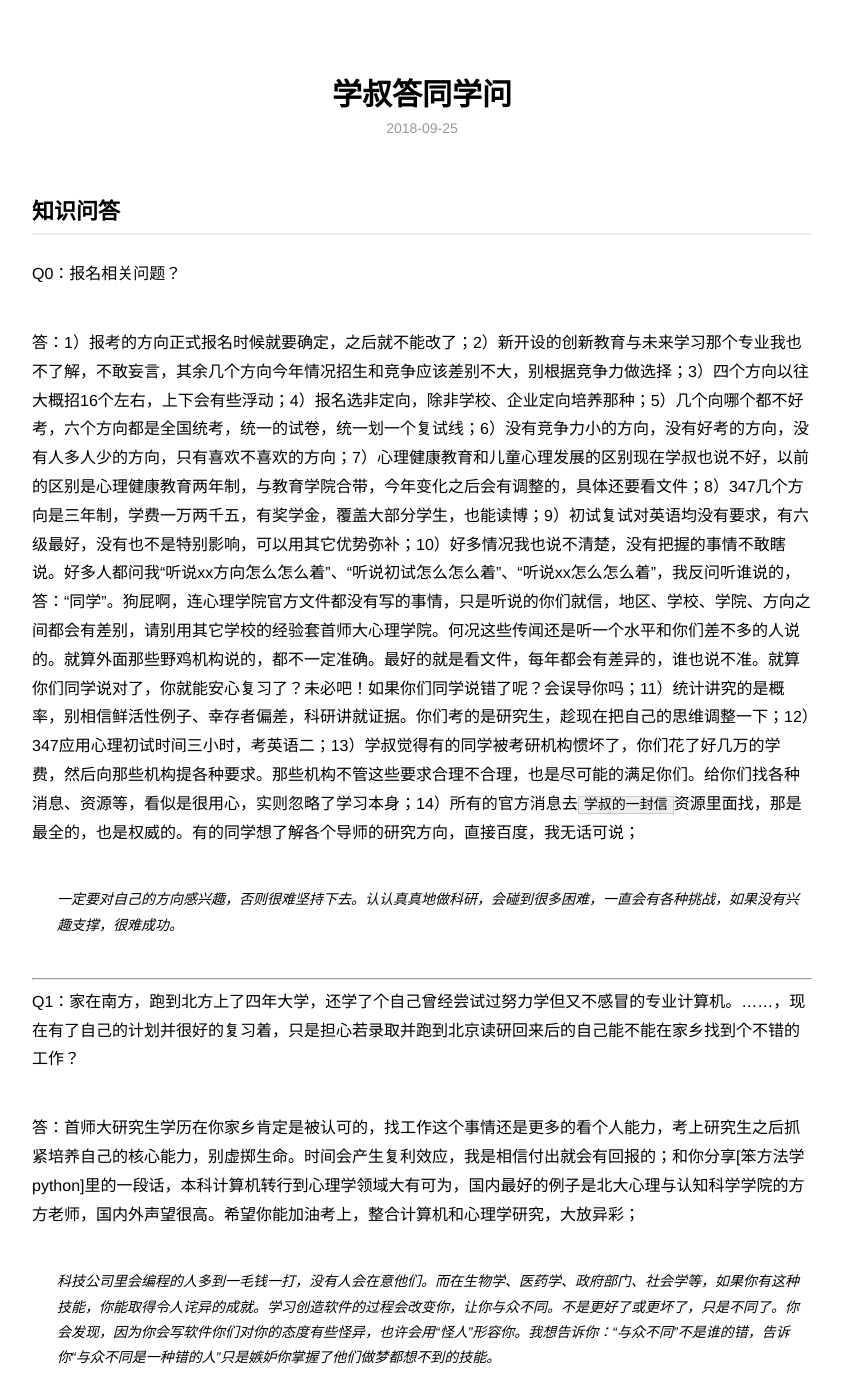
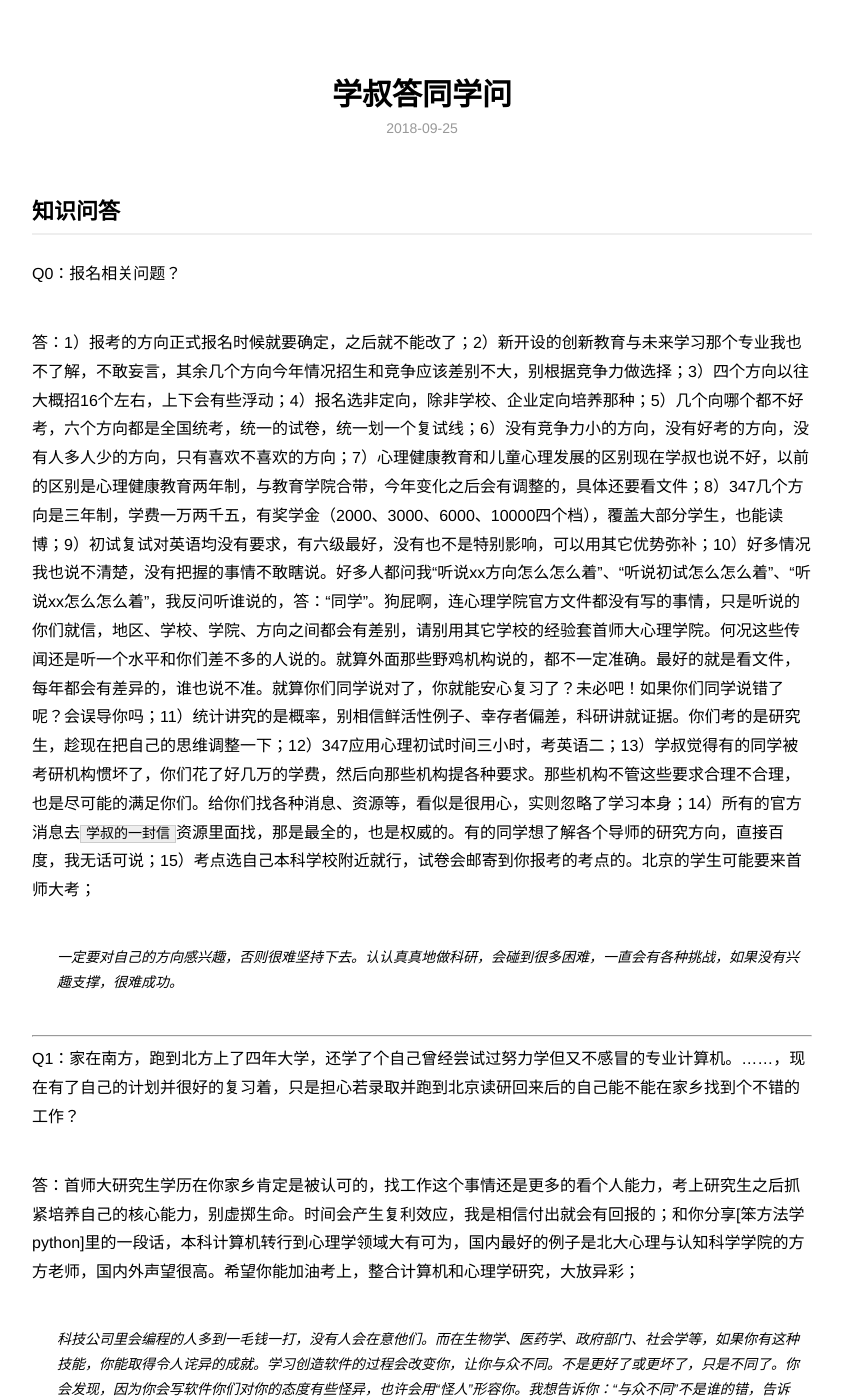
Before and after one commit to zapp926/cnu.github.io, a Jekyll site: the page built from _posts/2018-09-25-knowledge.md, in a window 1280 px wide and 1400 px high. Shown: the whole window, without its empty margins (218-1061 px from the left). Built offline with Jekyll 4.4.1, drawn with Linux system fonts in a browser that asks for light colours; part of the change alters nothing that is shown; some of the changed text lies outside the part shown.

Commit message:
change blog

```diff
--- a/_posts/2018-09-25-knowledge.md
+++ b/_posts/2018-09-25-knowledge.md
@@ -9,7 +9,7 @@ description: 时维九月，序属三秋，祝福你考研人！
 
 Q0：报名相关问题？
 
-答：1）报考的方向正式报名时候就要确定，之后就不能改了；2）新开设的创新教育与未来学习那个专业我也不了解，不敢妄言，其余几个方向今年情况招生和竞争应该差别不大，别根据竞争力做选择；3）四个方向以往大概招16个左右，上下会有些浮动；4）报名选非定向，除非学校、企业定向培养那种；5）几个向哪个都不好考，六个方向都是全国统考，统一的试卷，统一划一个复试线；6）没有竞争力小的方向，没有好考的方向，没有人多人少的方向，只有喜欢不喜欢的方向；7）心理健康教育和儿童心理发展的区别现在学叔也说不好，以前的区别是心理健康教育两年制，与教育学院合带，今年变化之后会有调整的，具体还要看文件；8）347几个方向是三年制，学费一万两千五，有奖学金，覆盖大部分学生，也能读博；9）初试复试对英语均没有要求，有六级最好，没有也不是特别影响，可以用其它优势弥补；10）好多情况我也说不清楚，没有把握的事情不敢瞎说。好多人都问我“听说xx方向怎么怎么着”、“听说初试怎么怎么着”、“听说xx怎么怎么着”，我反问听谁说的，答：“同学”。狗屁啊，连心理学院官方文件都没有写的事情，只是听说的你们就信，地区、学校、学院、方向之间都会有差别，请别用其它学校的经验套首师大心理学院。何况这些传闻还是听一个水平和你们差不多的人说的。就算外面那些野鸡机构说的，都不一定准确。最好的就是看文件，每年都会有差异的，谁也说不准。就算你们同学说对了，你就能安心复习了？未必吧！如果你们同学说错了呢？会误导你吗；11）统计讲究的是概率，别相信鲜活性例子、幸存者偏差，科研讲就证据。你们考的是研究生，趁现在把自己的思维调整一下；12）347应用心理初试时间三小时，考英语二；13）学叔觉得有的同学被考研机构惯坏了，你们花了好几万的学费，然后向那些机构提各种要求。那些机构不管这些要求合理不合理，也是尽可能的满足你们。给你们找各种消息、资源等，看似是很用心，实则忽略了学习本身；14）所有的官方消息去`学叔的一封信`资源里面找，那是最全的，也是权威的。有的同学想了解各个导师的研究方向，直接百度，我无话可说；
+答：1）报考的方向正式报名时候就要确定，之后就不能改了；2）新开设的创新教育与未来学习那个专业我也不了解，不敢妄言，其余几个方向今年情况招生和竞争应该差别不大，别根据竞争力做选择；3）四个方向以往大概招16个左右，上下会有些浮动；4）报名选非定向，除非学校、企业定向培养那种；5）几个向哪个都不好考，六个方向都是全国统考，统一的试卷，统一划一个复试线；6）没有竞争力小的方向，没有好考的方向，没有人多人少的方向，只有喜欢不喜欢的方向；7）心理健康教育和儿童心理发展的区别现在学叔也说不好，以前的区别是心理健康教育两年制，与教育学院合带，今年变化之后会有调整的，具体还要看文件；8）347几个方向是三年制，学费一万两千五，有奖学金（2000、3000、6000、10000四个档），覆盖大部分学生，也能读博；9）初试复试对英语均没有要求，有六级最好，没有也不是特别影响，可以用其它优势弥补；10）好多情况我也说不清楚，没有把握的事情不敢瞎说。好多人都问我“听说xx方向怎么怎么着”、“听说初试怎么怎么着”、“听说xx怎么怎么着”，我反问听谁说的，答：“同学”。狗屁啊，连心理学院官方文件都没有写的事情，只是听说的你们就信，地区、学校、学院、方向之间都会有差别，请别用其它学校的经验套首师大心理学院。何况这些传闻还是听一个水平和你们差不多的人说的。就算外面那些野鸡机构说的，都不一定准确。最好的就是看文件，每年都会有差异的，谁也说不准。就算你们同学说对了，你就能安心复习了？未必吧！如果你们同学说错了呢？会误导你吗；11）统计讲究的是概率，别相信鲜活性例子、幸存者偏差，科研讲就证据。你们考的是研究生，趁现在把自己的思维调整一下；12）347应用心理初试时间三小时，考英语二；13）学叔觉得有的同学被考研机构惯坏了，你们花了好几万的学费，然后向那些机构提各种要求。那些机构不管这些要求合理不合理，也是尽可能的满足你们。给你们找各种消息、资源等，看似是很用心，实则忽略了学习本身；14）所有的官方消息去`学叔的一封信`资源里面找，那是最全的，也是权威的。有的同学想了解各个导师的研究方向，直接百度，我无话可说；15）考点选自己本科学校附近就行，试卷会邮寄到你报考的考点的。北京的学生可能要来首师大考；
 
 > 一定要对自己的方向感兴趣，否则很难坚持下去。认认真真地做科研，会碰到很多困难，一直会有各种挑战，如果没有兴趣支撑，很难成功。
 
@@ -77,12 +77,12 @@ Q11：现在参不参加学校里乱七八糟的的学生会、学生组织，
 ---
 Q12：首师大中科院联合培养的名额有几个？
 
-答：大概二十个名额左右吧；
+答：具体不清楚，猜测十个名额左右；
 
 ---
 Q13：中科院联合培养是根据什么选拔标准，是考研成绩吗还是其他？
 
-答：院里还没有出明确标准，目前是看自己导师的培养方式；
+答：院里没有明确的标准，目前以导师为主，不是每个人都有机会去的；
 
 ---
 Q14：希望学叔可以举几个栗子，说一说首师大毕业的学长学姐都从事了什么工作？
@@ -140,9 +140,9 @@ Q24：关于导师、学院介绍问题？
 答：这个学院官网都有，学院介绍看`学叔的一封信`资源里面有一个心理学院知名教授采访、一个心理学院院长采访（院长采访这个可能需要用电脑看）。有的同学现在还不知道心理学院的官网是什么，这个是不应该的。其余的应用心理各个方向的介绍这个是没有官方文件的，市面上也没有详细介绍。看方向名称，查查其它资料，大致了解一下吧，其余的具体方向也会根据导师产生变异的，介绍不了；
 
 ---
-Q25：复试主要面试什么问题呢？
+Q25：想当辅导员或者心理老师，“心理健康教育”和“儿童心理发展与教育”哪个比较合适？
 
-答：先考过初试吧；
+答：两个都可以。当辅导员或心理老师，需要考核、选拔，看的是你学到的知识；
 
 ---
 Q26：实验的设计方面怎么复习更好呢？
@@ -395,6 +395,11 @@ Q67：347不算歧视跨考生，因为里面大部分都是五花八门考进
 Q68：不差钱的可以报班，其余的不建议报班，买些机构的资料自己复习足够了。如果你说不报班的话，机构的资料买不到最新的，那么我无话可说。但反过来想，e.g.，普心张的版本是2012年编的，现在6年过去了，你不是还要看这本书吗？我问你那三本教材，哪个是最新的？那为什么视频或者讲义、题集，你就要最新版的呢？上面我提到了，347没有大纲，重点衡重，所以对于学习心理学基础知识，通过考试资料没有新旧之说。再说以后你的毕业论文，引用的参考文献还有几十年前的呢？
 
 ---
+Q69：复试主要面试什么问题呢？
+
+答：先考过初试吧；
+
+---
 ### 后记
 
 时维九月，序属三秋，祝福你考研人，迟到的中秋快乐！
```
